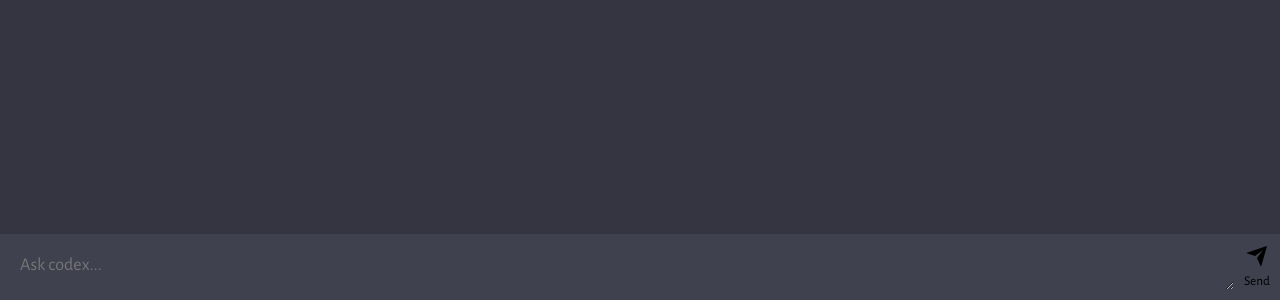
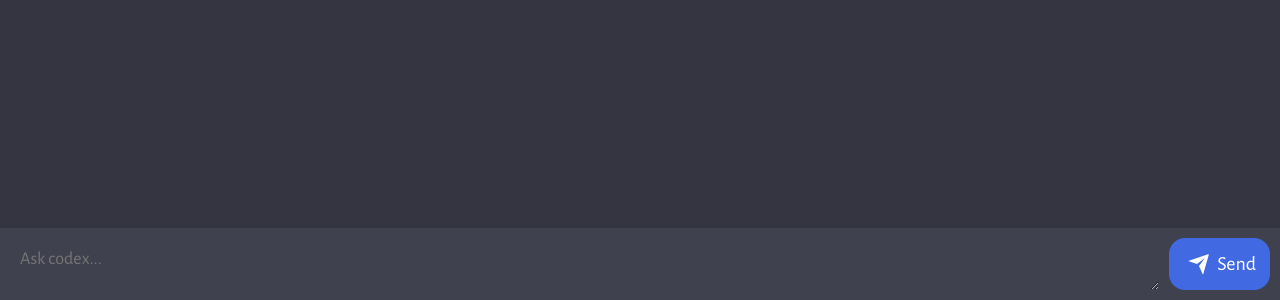
Before and after one commit to branihat/VTechGenie, a website built with Vite: page client/index.html in a window 1280 px wide. Shown: the part 500-800 px from the top of the page. Built offline with nearby package versions, Linux system fonts and the light colour scheme.

Commit message:
Update style.css

```diff
--- a/client/style.css
+++ b/client/style.css
@@ -141,10 +141,56 @@ textarea:active {
 }
 
 button {
-  outline: 0;
-  border: 0;
-  cursor: pointer;
-  background: transparent;
+  font-family: inherit;
+  font-size: 20px;
+  background: royalblue;
+  color: white;
+  padding: 0.7em 1em;
+  padding-left: 0.9em;
+  display: flex;
+  align-items: center;
+  border: none;
+  border-radius: 16px;
+  overflow: hidden;
+  transition: all 0.2s;
+}
+
+button span {
+  display: block;
+  margin-left: 0.3em;
+  transition: all 0.3s ease-in-out;
+}
+
+button svg {
+  display: block;
+  transform-origin: center center;
+  transition: transform 0.3s ease-in-out;
+}
+
+button:hover .svg-wrapper {
+  animation: fly-1 0.6s ease-in-out infinite alternate;
+}
+
+button:hover svg {
+  transform: translateX(1.2em) rotate(45deg) scale(1.1);
+}
+
+button:hover span {
+  transform: translateX(5em);
+}
+
+button:active {
+  transform: scale(0.95);
+}
+
+@keyframes fly-1 {
+  from {
+    transform: translateY(0.1em);
+  }
+
+  to {
+    transform: translateY(-0.1em);
+  }
 }
 
 form img {
```
